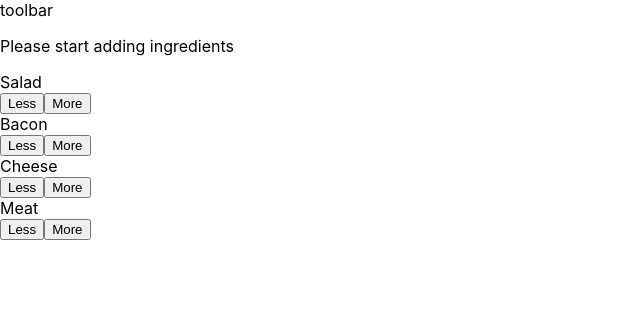
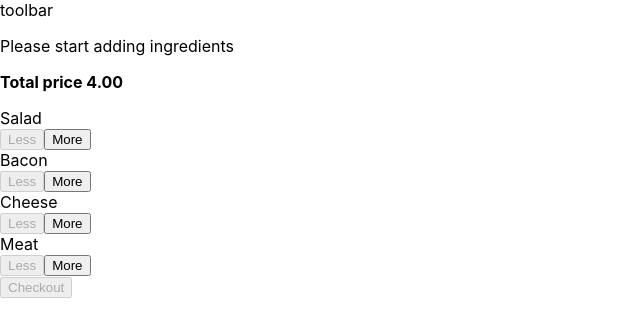
Before and after one commit to kakula01/burgerapp, a React app: page / in a window 1280 px wide. Shown: the top 336 px of the page, without its empty margins (0-640 px from the left). Built offline with nearby package versions, Linux system fonts and the light colour scheme.

Commit message:
checkout functionality

```diff
--- a/src/components/Burger/BuildControls/BuildControl/BuildControl.js
+++ b/src/components/Burger/BuildControls/BuildControl/BuildControl.js
@@ -5,8 +5,8 @@ import classes from './BuildControl.css'
 const BuildControl = (props)=>{
     return (<div>
         <div className={classes.Label}>{props.label}</div>
-        <button className={classes.Less}>Less</button>
-        <button className={classes.More}>More</button>
+        <button className={classes.Less} onClick ={props.removed} disabled={props.disabled}>Less</button>
+        <button className={classes.More} onClick ={props.added}>More</button>
     </div>)
 }
 
--- a/src/components/Burger/BuildControls/BuildControls.css
+++ b/src/components/Burger/BuildControls/BuildControls.css
@@ -8,3 +8,45 @@
     margin:auto;
     padding:10px 0;
 }
+
+
+.OrderButton {
+    background-color: #DAD735;
+    outline: none;
+    cursor: pointer;
+    border: 1px solid #966909;
+    color: #966909;
+    font-family: inherit;
+    font-size: 1.2em;
+    padding: 15px 30px;
+    box-shadow: 2px 2px 2px #966909;
+}
+
+.OrderButton:hover, .OrderButton:active {
+    background-color: #A0DB41;
+    border: 1px solid #966909;
+    color: #966909;
+}
+
+.OrderButton:disabled {
+    background-color: #C7C6C6;
+    cursor: not-allowed;
+    border: 1px solid #ccc;
+    color: #888888;
+}
+
+.OrderButton:not(:disabled) {
+    animation: enable 0.3s linear;
+}
+
+@keyframes enable {
+    0% {
+        transform: scale(1);
+    }
+    60% {
+        transform: scale(1.1);
+    }
+    100% {
+        transform: scale(1);
+    }
+}
--- a/src/components/Burger/BuildControls/BuildControls.js
+++ b/src/components/Burger/BuildControls/BuildControls.js
@@ -11,12 +11,21 @@ const controls = [
 ]
 
 const BuildControls = (props) => {
+
     return (
     <div className={classes.BuildControls}>
+       <p><strong>Total price {props.price.toFixed(2)}</strong></p>
+        {controls.map(ctrl=> {
+             return <BuildControl
+                        added ={()=> props.ingredientAdded(ctrl.type)}
+                        removed ={()=> props.ingredientRemove(ctrl.type)}
+                         key={ctrl.label}
+                         label={ctrl.label}
+                         disabled ={props.disabled[ctrl.type]}
+                        />
+        })}
 
-        {controls.map(ctrl=> {
-             return <BuildControl key={ctrl.label} label={ctrl.label}/>
-        })}
+        <button className= {classes.OrderButton} disabled={!props.purchasable}>Checkout</button>
 
     </div>
     )
--- a/src/containers/BurgerBuilder/BurgerBuilder.js
+++ b/src/containers/BurgerBuilder/BurgerBuilder.js
@@ -2,6 +2,13 @@ import React from 'react'
 import Aux from '../../hoc/Auxiliary'
 import Burger from '../../components/Burger/Burger'
 import BuildControls from '../../components/Burger/BuildControls/BuildControls'
+
+const INGREDIENT_PRICES = {
+    salad:0.3,
+    cheese:0.7,
+    meat:1.5,
+    bacon:1.6
+}
 
 class BurgerBuilder extends React.Component {
     state= {
@@ -10,13 +17,75 @@ class BurgerBuilder extends React.Component {
             bacon:0,
             cheese:0,
             meat:0
+        },
+        totalPrice : 4,
+        purchasable:false
+    }
+
+    addIngredients = (type) => {
+        var oldCount = this.state.ingredients[type];
+        var updatedCount = oldCount+1;
+        var updateIngredients = {
+            ...this.state.ingredients
         }
+        updateIngredients[type] = updatedCount;
+       var oldPrice =  INGREDIENT_PRICES[type];
+       var newPrice = this.state.totalPrice + oldPrice;
+
+       this.setState({
+           ingredients : updateIngredients,
+           totalPrice: newPrice
+       })
+       this.updatePurchaseable(updateIngredients);
+    }
+
+    removeIngredients = (type) => {
+        var oldCount = this.state.ingredients[type];
+       if(oldCount <= 0)
+        return;
+        var updatedCount = oldCount-1;
+        var updateIngredients = {
+            ...this.state.ingredients
+        }
+        updateIngredients[type] = updatedCount;
+       var oldPrice =  INGREDIENT_PRICES[type];
+       var newPrice = this.state.totalPrice - oldPrice;
+
+       this.setState({
+           ingredients : updateIngredients,
+           totalPrice: newPrice
+       })
+       this.updatePurchaseable(updateIngredients);
+    }
+    updatePurchaseable =(ingredients)=> {
+        var sum = Object.keys(ingredients)
+                    .map(igkey=>{
+                        return ingredients[igkey]
+                    })
+                    .reduce((sum, el)=>{
+                        return sum+el
+                    }, 0)
+            this.setState({
+                purchasable:sum > 0
+            })
     }
     render(){
+        const disableInfo = {
+            ...this.state.ingredients
+        }
+        for(var x in disableInfo) {
+            disableInfo[x]= disableInfo[x] <= 0;
+        }
+
         return (
             <Aux>
                <Burger  ingredient={this.state.ingredients}/>
-                <BuildControls />
+                <BuildControls
+                    ingredientAdded= {this.addIngredients}
+                     ingredientRemove= {this.removeIngredients}
+                     disabled= {disableInfo}
+                     price ={this.state.totalPrice}
+                     purchasable={this.state.purchasable}/>
 
             </Aux>
         )
```
